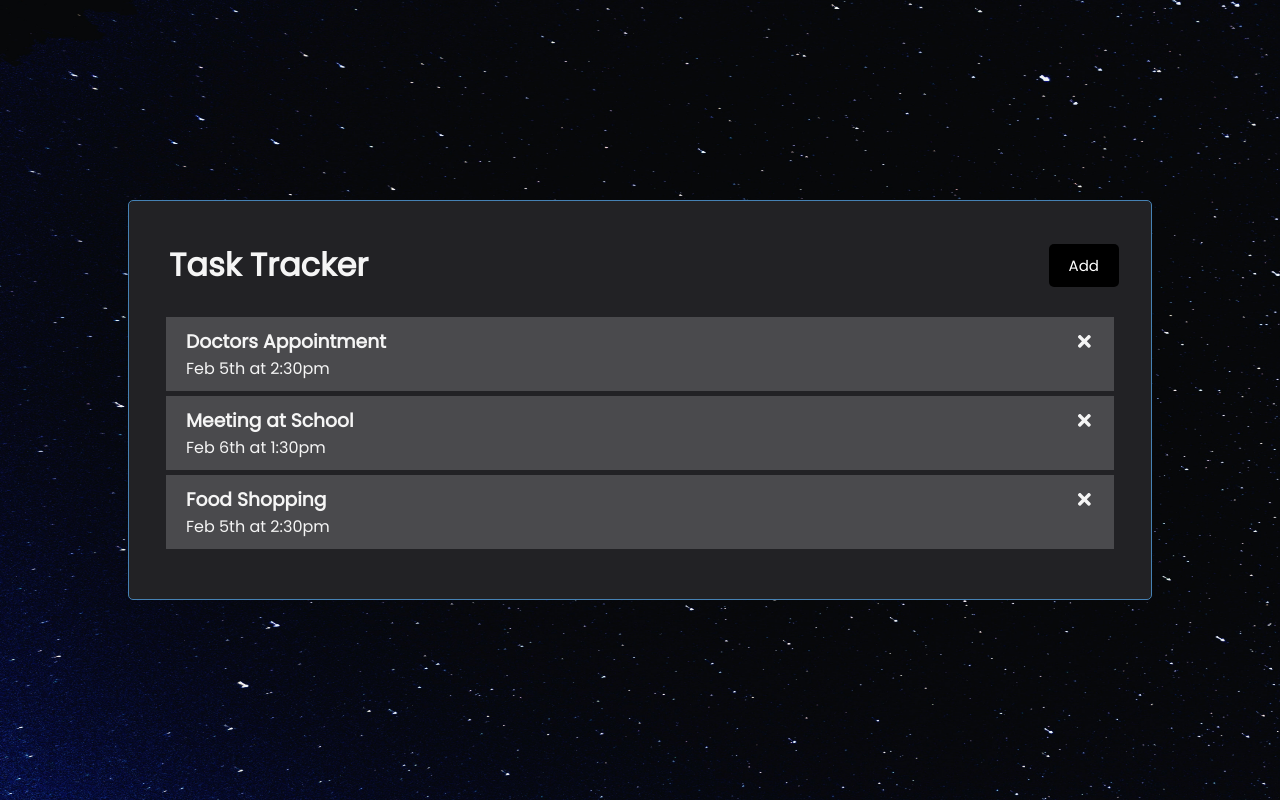
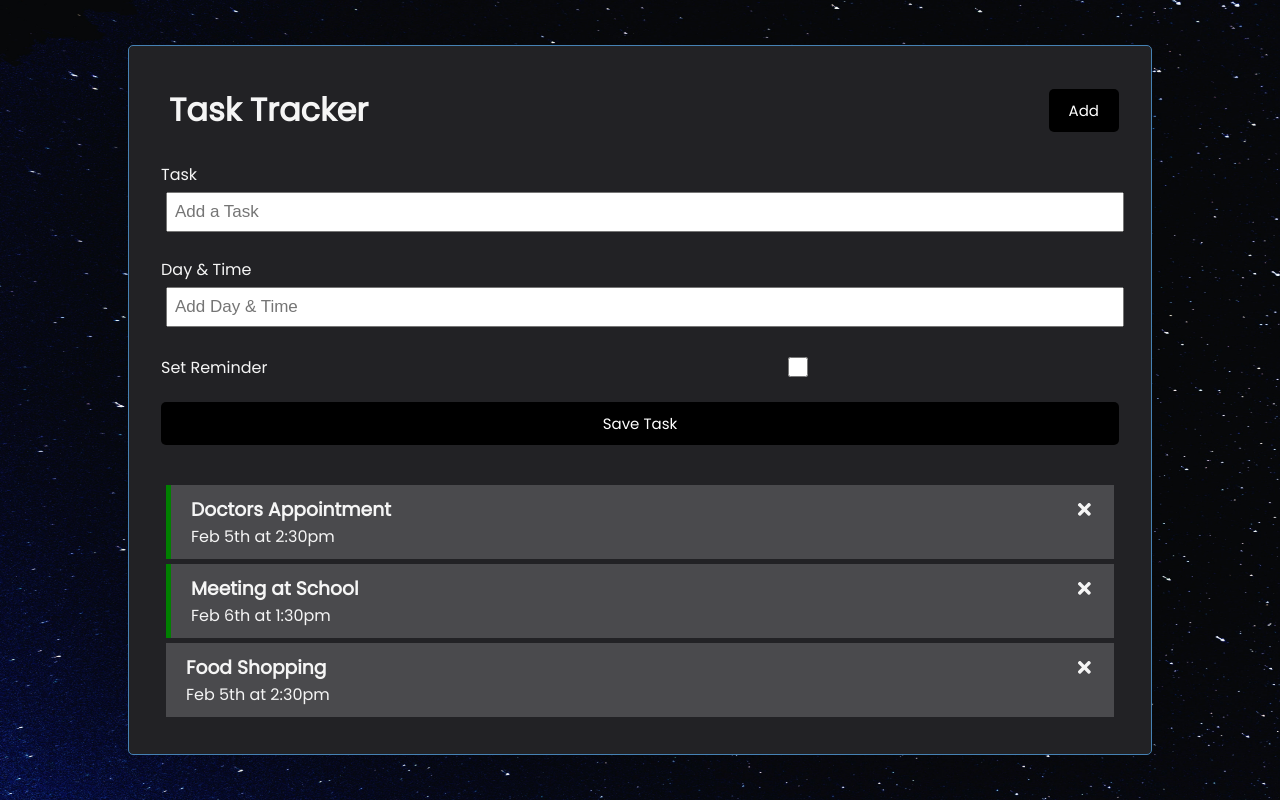
Before and after one commit to MrKaung21/Task-Tracker, a React (Create React App) app: page / in a window 1280 px wide. Built offline with nearby package versions, Linux system fonts and the light colour scheme.

Commit message:
add task form

```diff
--- a/src/App.js
+++ b/src/App.js
@@ -1,4 +1,5 @@
 import { useState } from "react";
+import AddTask from "./components/AddTask";
 import Header from "./components/Header";
 import Tasks from "./components/Tasks";
 
@@ -28,11 +29,18 @@ function App() {
   const deleteTask = (id) => {
     setTasks(tasks.filter((task) => task.id !== id))
   }
+  // Toggle Reminder
+  const toggleReminder = (id) => {
+    setTasks(tasks.map((task) =>
+      task.id === id ? {...task, reminder: !task.reminder} : task
+    ))
+  }
 
   return (
     <div className="container">
       <Header />
-      <Tasks tasks={tasks} deleteTask={deleteTask} />
+      <AddTask />
+      {tasks.length > 0 ? <Tasks tasks={tasks} deleteTask={deleteTask} toggleReminder={toggleReminder} /> : 'NO task to show'}
     </div>
   );
 }
--- /dev/null
+++ b/src/components/AddTask.js
@@ -0,0 +1,26 @@
+import React from 'react'
+
+const AddTask = () => {
+  return (
+    <form className='add-form'>
+        <div className='form-control'>
+            <label>Task</label>
+            <input type='text' placeholder='Add a Task' />
+        </div>
+
+        <div className='form-control'>
+            <label>Day & Time</label>
+            <input type='text' placeholder='Add Day & Time' />
+        </div>
+
+        <div className='form-control form-control-check'>
+            <label>Set Reminder</label>
+            <input type='checkbox' />
+        </div>
+
+        <input type='submit' value='Save Task' className='btn btn-block'/>
+    </form>
+  )
+}
+
+export default AddTask
--- a/src/components/Task.js
+++ b/src/components/Task.js
@@ -1,7 +1,8 @@
 import { FaTimes } from 'react-icons/fa'
-const Task = ({ task, deleteTask }) => {
+
+const Task = ({ task, deleteTask, toggleReminder }) => {
   return (
-    <div className='task'>
+    <div className={`task ${task.reminder ? 'reminder' : ''}`} onDoubleClick={() => toggleReminder(task.id)}>
       <h3>{task.text} <FaTimes style={{cursor: 'pointer'}} onClick={() => deleteTask(task.id)} /></h3>
       <p>{task.day}</p>
     </div>
--- a/src/components/Tasks.js
+++ b/src/components/Tasks.js
@@ -1,11 +1,11 @@
 import { useState } from "react"
 import Task from "./Task"
 
-const Tasks = ({ tasks, deleteTask }) => {
+const Tasks = ({ tasks, deleteTask, toggleReminder }) => {
   return (
     <>
         {tasks.map((task) => (
-            <Task task={task} key={task.id} deleteTask={deleteTask} />
+            <Task task={task} key={task.id} deleteTask={deleteTask} toggleReminder={toggleReminder} />
         ))}
     </>
   )
--- a/src/index.css
+++ b/src/index.css
@@ -40,6 +40,7 @@ a {
 /* sources https://unsplash.com/photos/c9OCWLka764 */
 body {
   font-family: 'Poppins', sans-serif;
+  color: #fff;
   display: flex;
   align-items: center;
   justify-content: center;
```
